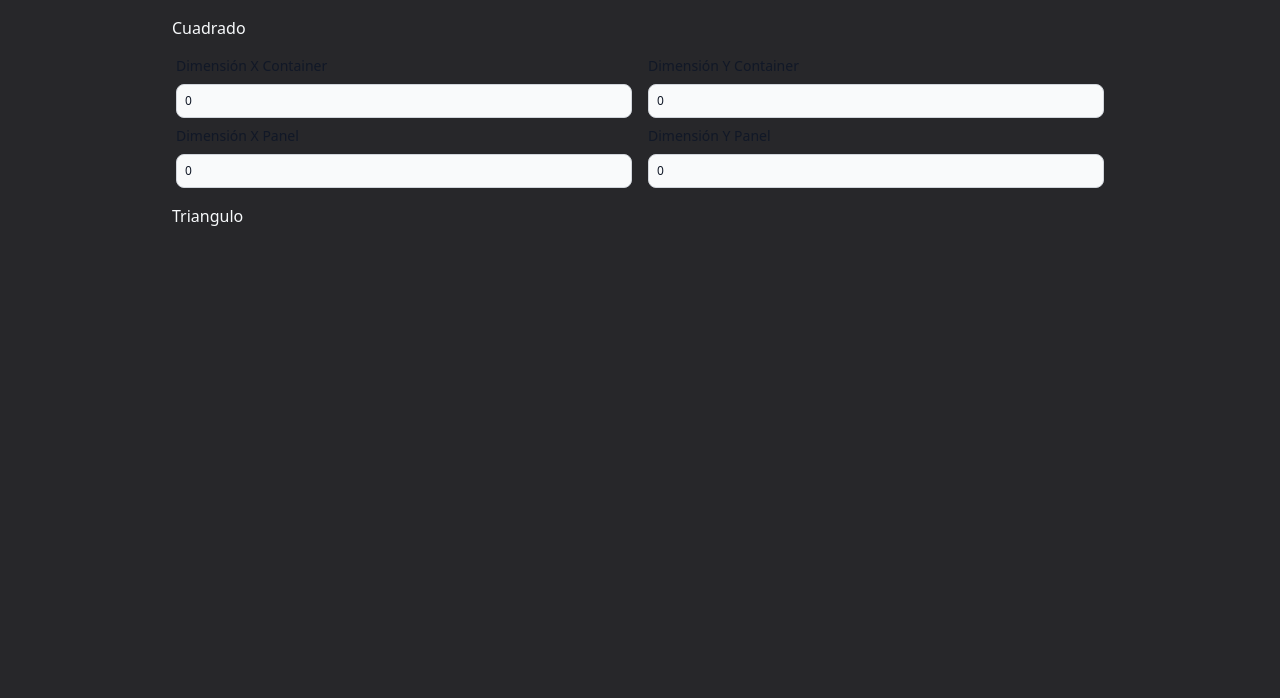
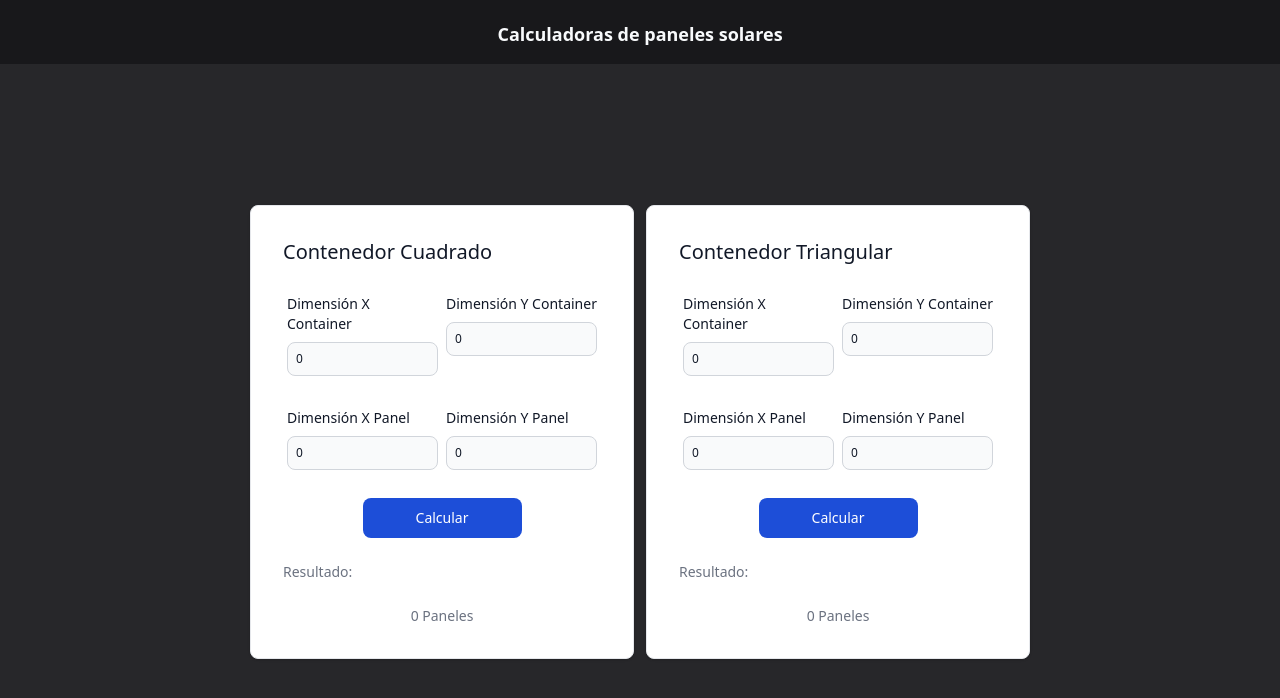
Before and after one commit to pedrodonoso/ruufsolar_postulacion, a React (Vite) app in the folder ruufsolar/: page / in a window 1280 px wide. Shown: the top 698 px of the page. Built offline with nearby package versions, Linux system fonts and the light colour scheme.

Commit message:
square calculator added

```diff
--- a/ruufsolar/src/components/CardComponent.tsx
+++ b/ruufsolar/src/components/CardComponent.tsx
@@ -1,21 +1,60 @@
+import { useState } from "react";
+import InputComponent from "./InputComponent";
+import { CalculatorArgs } from "../interfaces/CalculatorInterface";
+
 export default function CardComponent({
-  children,
-  result,
+  calculator,
   title,
-  onClick,
 }: {
-  children: React.ReactNode;
-  result: number | null;
+  calculator: ({ dpc, dsc, dpp, dsp }: CalculatorArgs) => number;
   title: string;
-  onClick: () => void;
 }) {
+  const [xDimPanel, setxDimPanel] = useState(0);
+  const [yDimPanel, setyDimPanel] = useState(0);
+  const [xDimContainer, setxDimContainer] = useState(0);
+  const [yDimContainer, setyDimContainer] = useState(0);
+  const [result, setResult] = useState(0);
+
+  const onClick = () => {
+    const result = calculator({
+      dpc: xDimContainer,
+      dsc: yDimContainer,
+      dpp: xDimPanel,
+      dsp: yDimPanel,
+    });
+    setResult(result);
+  };
+
   return (
     <div className="w-full max-w-sm p-4 bg-white border border-gray-200 rounded-lg shadow sm:p-6 md:p-8 dark:bg-gray-800 dark:border-gray-700">
       <form className="space-y-6" action="#">
         <h5 className="text-xl font-medium text-gray-900 dark:text-white">
           {title}
         </h5>
-        {children}
+        <div className="flex flex-row">
+          <InputComponent
+            value={xDimContainer}
+            setValue={setxDimContainer}
+            label="Dimensión X Container"
+          />
+          <InputComponent
+            value={yDimContainer}
+            setValue={setyDimContainer}
+            label="Dimensión Y Container"
+          />
+        </div>
+        <div className="flex flex-row">
+          <InputComponent
+            value={xDimPanel}
+            setValue={setxDimPanel}
+            label="Dimensión X Panel"
+          />
+          <InputComponent
+            value={yDimPanel}
+            setValue={setyDimPanel}
+            label="Dimensión Y Panel"
+          />
+        </div>
         <div className="flex flex-row">
           <button
             type="submit"
--- /dev/null
+++ b/ruufsolar/src/interfaces/CalculatorInterface.ts
@@ -0,0 +1,6 @@
+export interface CalculatorArgs {
+    dpc: number;
+    dsc: number;
+    dpp: number;
+    dsp: number;
+  }
--- /dev/null
+++ b/ruufsolar/src/lib/square.tsx
@@ -0,0 +1,58 @@
+import { CalculatorArgs } from "../interfaces/CalculatorInterface";
+
+const op = (x: number, y: number) => Math.floor(x / y);
+
+export function getSquare({ dpc, dsc, dpp, dsp }: CalculatorArgs) {
+  // dpc : dimensión principal del contenedor
+  // dsc : dimensión secundaria del contenedor
+  // dpp : dimensión principal del panel
+  // dsp : dimensión secundaria del panel
+
+  const result = [];
+  // Orientación 1
+  const o1 = getDimP({ dpc, dsc, dpp, dsp });
+  const o1R = getDimR({ dpc, dsc, dpp, dsp });
+  result.push(o1 + o1R);
+  // Orientación 2
+  const o2 = getDimP({ dpc, dsc, dsp, dpp });
+  const o2R = getDimR({ dpc, dsc, dsp, dpp });
+  result.push(o2 + o2R);
+  return Math.max(...result);
+}
+
+function getDimR({ dpc, dsc, dpp, dsp }: CalculatorArgs) {
+  // dpc : dimensión principal del contenedor
+  // dsc : dimensión secundaria del contenedor
+  // dpp : dimensión principal del panel
+  // dsp : dimensión secundaria del panel
+
+  const resto = dpc % dpp;
+  if (resto <= 0) {
+    return 0;
+  } else {
+    const cant_dimp = op(resto, dsp); // cantidad de paneles en dimension secundaria que caben en la dimensión principal
+    const cant_dims = op(dsc, dpp); // cantidad de paneles en dimensión principal que caben en la dimensión secundaria
+    const dim_result = cant_dimp * cant_dims; // cantidad de paneles B x A en contenedor A x B
+    if (dim_result <= 0) {
+      return 0;
+    } else {
+      return dim_result;
+    }
+  }
+}
+
+function getDimP({ dpc, dsc, dpp, dsp }: CalculatorArgs) {
+  // dpc : dimensión principal del contenedor
+  // dsc : dimensión secundaria del contenedor
+  // dpp : dimensión principal del panel
+  // dsp : dimensión secundaria del panel
+
+  const cant_dimp = op(dpc, dpp); // cantidad de paneles en dimension principal que caben en la dimensión principal
+  const cant_dims = op(dsc, dsp); // cantidad de paneles en dimensión secundaria que caben en la dimensión secundaria
+  const dim_result = cant_dimp * cant_dims; // cantidad de paneles A x B en contenedor A x B
+  if (dim_result <= 0) {
+    return 0;
+  } else {
+    return dim_result;
+  }
+}
--- a/ruufsolar/src/pages/App.tsx
+++ b/ruufsolar/src/pages/App.tsx
@@ -1,30 +1,24 @@
-import { useState } from "react";
-import InputComponent from "../components/InputComponent";
+import CardComponent from "../components/CardComponent";
+import { getSquare } from "../lib/square";
 
 export default function App() {
-  const [xDimPanel, setxDimPanel] = useState(0);
-  const [yDimPanel, setyDimPanel] = useState(0);
-  const [xDimContainer, setxDimContainer] = useState(0);
-  const [yDimContainer, setyDimContainer] = useState(0);
-
   return (
-    <div className="grid justify-items-center p-4 w-screen h-screen bg-zinc-800 text-slate-50 ">
-      <div className="flex flex-col space-y-3 w-3/4">
-        <article className="space-y-3  gap-3">
-          <h1>Cuadrado</h1>
-          <section>
-            <div className="flex flex-row gap-2">
-              <InputComponent value={xDimContainer} setValue={setxDimContainer} label="Dimensión X Container"/>
-              <InputComponent value={yDimContainer} setValue={setyDimContainer} label="Dimensión Y Container"/>
-            </div>
-            <div className="flex flex-row gap-2">
-              <InputComponent value={xDimPanel} setValue={setxDimPanel} label="Dimensión X Panel"/>
-              <InputComponent value={yDimPanel} setValue={setyDimPanel} label="Dimensión Y Panel"/>
-            </div>
-          </section>
-        </article>
-        <div>Triangulo</div>
-      </div>
+    <div className="grid justify-items-center w-screen h-screen bg-zinc-800 text-slate-50  justifiy-center">
+      <nav className="flex flex-row bg-zinc-900 w-full justify-center p-5 h-16">
+        <h1 className="text-lg font-semibold">
+          Calculadoras de paneles solares
+        </h1>
+      </nav>
+      <main className="grid grid-cols-1 md:grid-cols-2 gap-3 place-content-between mx-auto p-6">
+        <CardComponent
+          calculator={getSquare}
+          title="Contenedor Cuadrado"
+        />
+        <CardComponent
+          calculator={getSquare}
+          title="Contenedor Triangular"
+        />
+      </main>
     </div>
   );
 }
```
